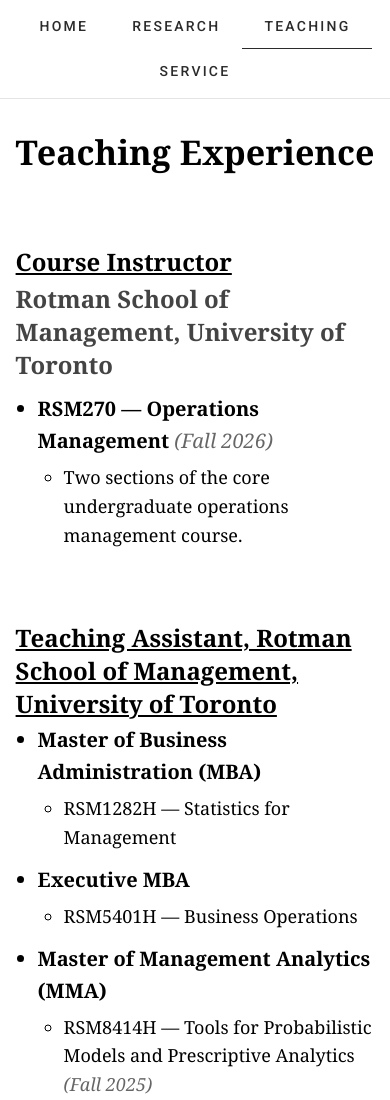
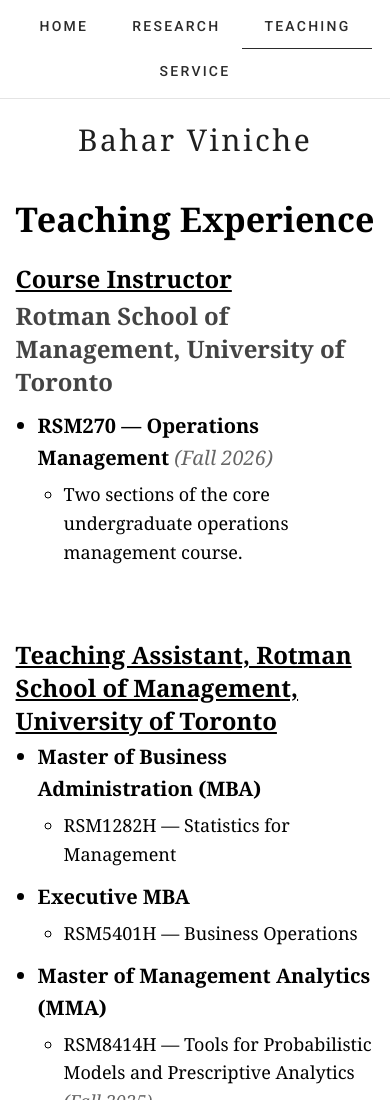
Before and after one commit to bahardv/bahardv.github.io, a plain HTML site: page teaching.html in a window 390 px wide. Shown: the top 1100 px of the page. Drawn offline with Linux system fonts and the light colour scheme.

Commit message:
Space alignment

```diff
--- a/css/styles.css
+++ b/css/styles.css
@@ -4,18 +4,16 @@ body {
 }
 
 header {
-    display: flex;
-    align-items: center;
-    padding-left: 220px; /* Adds gap on the left side */
-    padding-top: 20px; /* Adds gap on the top */
+    text-align: center;
+    padding: 30px 0 6px 0;
 }
 
 
 header h1 {
     font-family: Georgia, serif;
     font-weight: normal;
-    font-size: 2.2em;
-    letter-spacing: 0.03em;
+    font-size: 30px;
+    letter-spacing: 0.08em;
     color: #1f1f1f;
 }
 
@@ -368,7 +366,7 @@ nav a.active {
     }
 
     header {
-        padding-left: 20px;
+        padding-top: 20px;
     }
 
     .container {
@@ -457,3 +455,8 @@ nav a.active {
 .container p a:hover {
     text-decoration-color: #2b2b2b;
 }
+
+/* ============ Consistent page-title spacing ============ */
+.teaching-block .text-content > h1 {
+    margin-bottom: 20px;
+}
--- a/teaching.html
+++ b/teaching.html
@@ -27,8 +27,12 @@
     <a href="Services.html">Service</a>
 </nav>
 
-<!-- ===================== Intro ===================== -->
-<section id="teaching-intro" class="container teaching-block">
+<header>
+    <h1>Bahar Viniche</h1>
+</header>
+
+<!-- ===================== Course Instructor ===================== -->
+<section id="course-instructor" class="container teaching-block">
     <div class="text-content">
         <h1>Teaching Experience</h1>
         <!-- <p>
@@ -41,12 +45,7 @@
             <strong>Teaching interests:</strong> operations management; operations research and optimization;
             business and prescriptive analytics; data-driven decision-making; electives in transportation and logistics.
         </p> -->
-    </div>
-</section>
 
-<!-- ===================== Course Instructor ===================== -->
-<section id="course-instructor" class="container teaching-block">
-    <div class="text-content">
         <h2 class="role-heading">Course Instructor</h2>
         <h2 class="role-org">Rotman School of Management, University of Toronto</h2>
 
```
Also changed, not shown: Services.html (+4 -0 lines), index.html (+1 -4 lines), research.html (+4 -0 lines).
